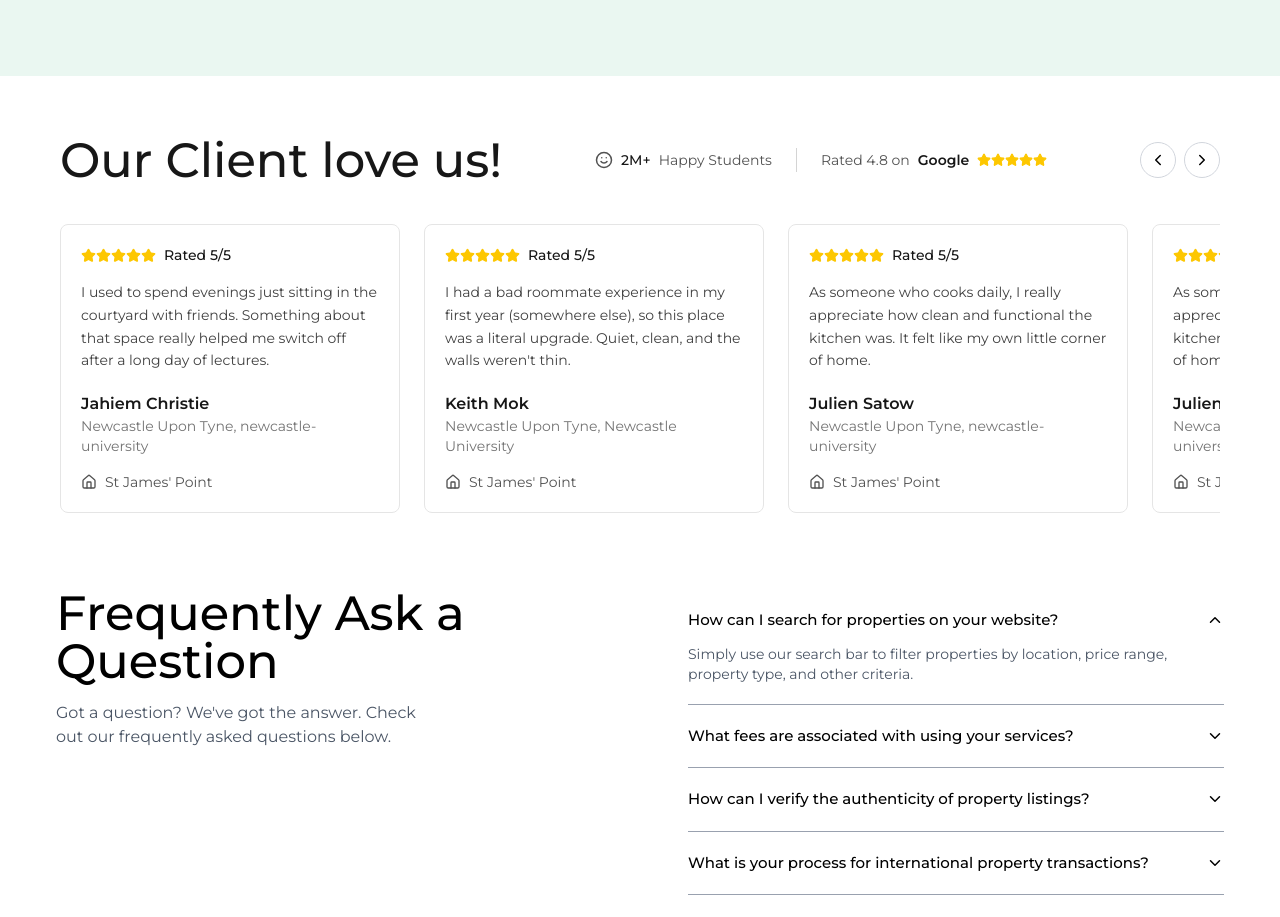
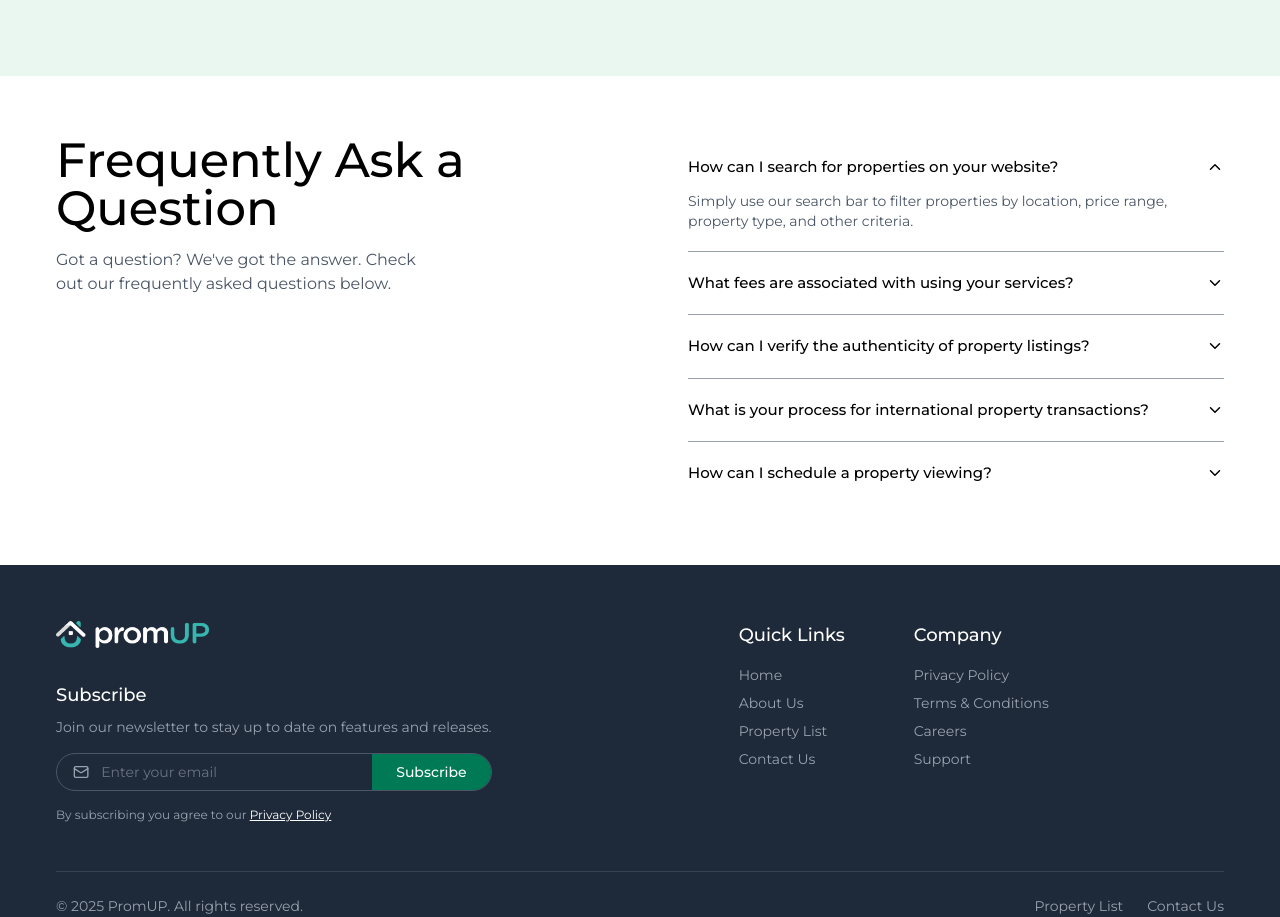
Before and after one commit to developer-dharmaraj/promup-landing-page, a React (Vite) app: page / in a window 1280 px wide. Shown: the part 2900-3817 px from the top of the page. Built offline with nearby package versions, Linux system fonts and the light colour scheme; no server answers; a web font is replaced by a local one.

Commit message:
latest changes

```diff
--- a/src/pages/HomePage.jsx
+++ b/src/pages/HomePage.jsx
@@ -12,7 +12,7 @@ const HomePage = () => {
             <AboutSection />
             <FeaturedProperties />
             <DiscoverSection />
-            <StudentReviews />
+            {/* <StudentReviews /> */}
             <FAQSection />
         </div>
     )
```
Also changed, not shown: src/config/destinationsData.js (line endings or trailing spaces).
